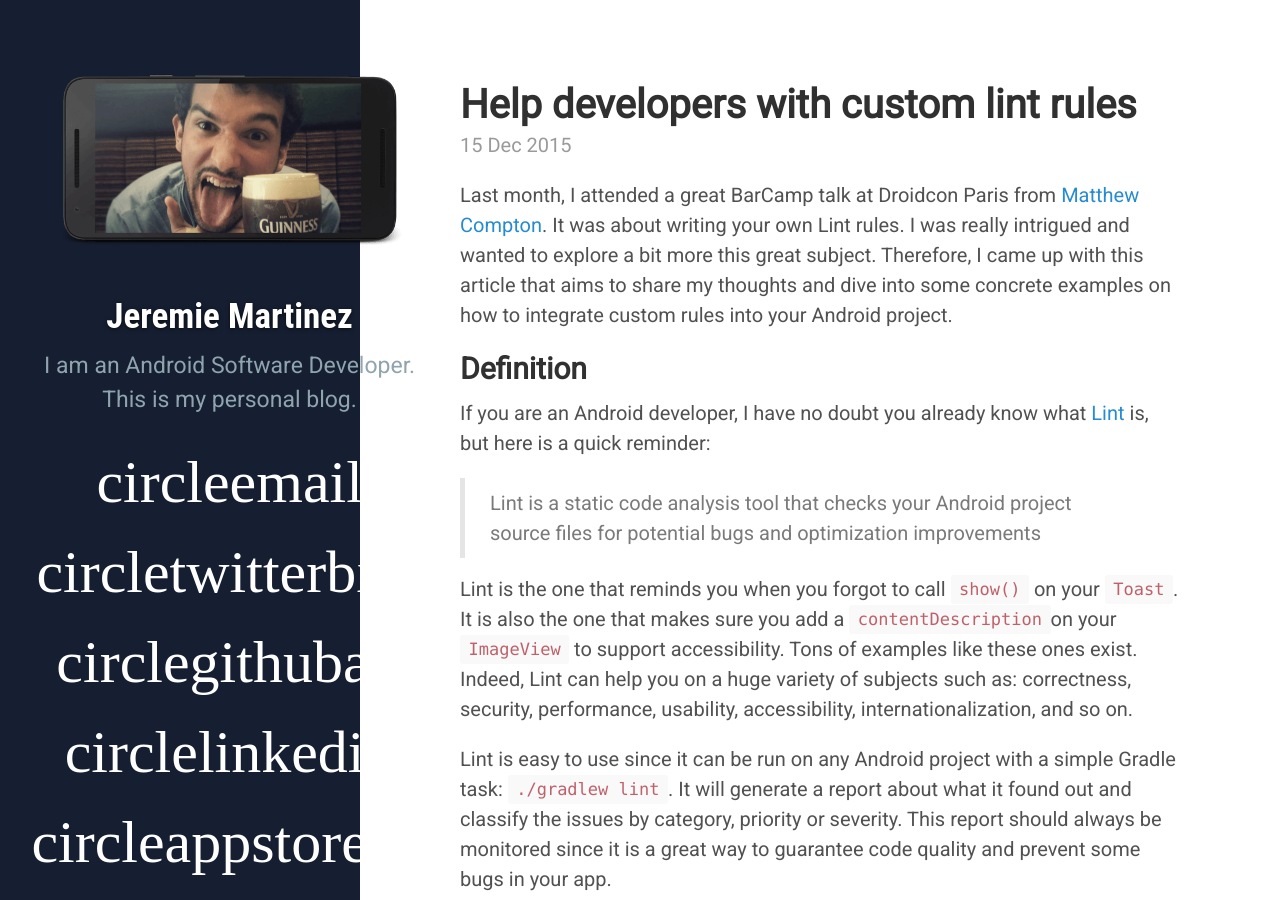
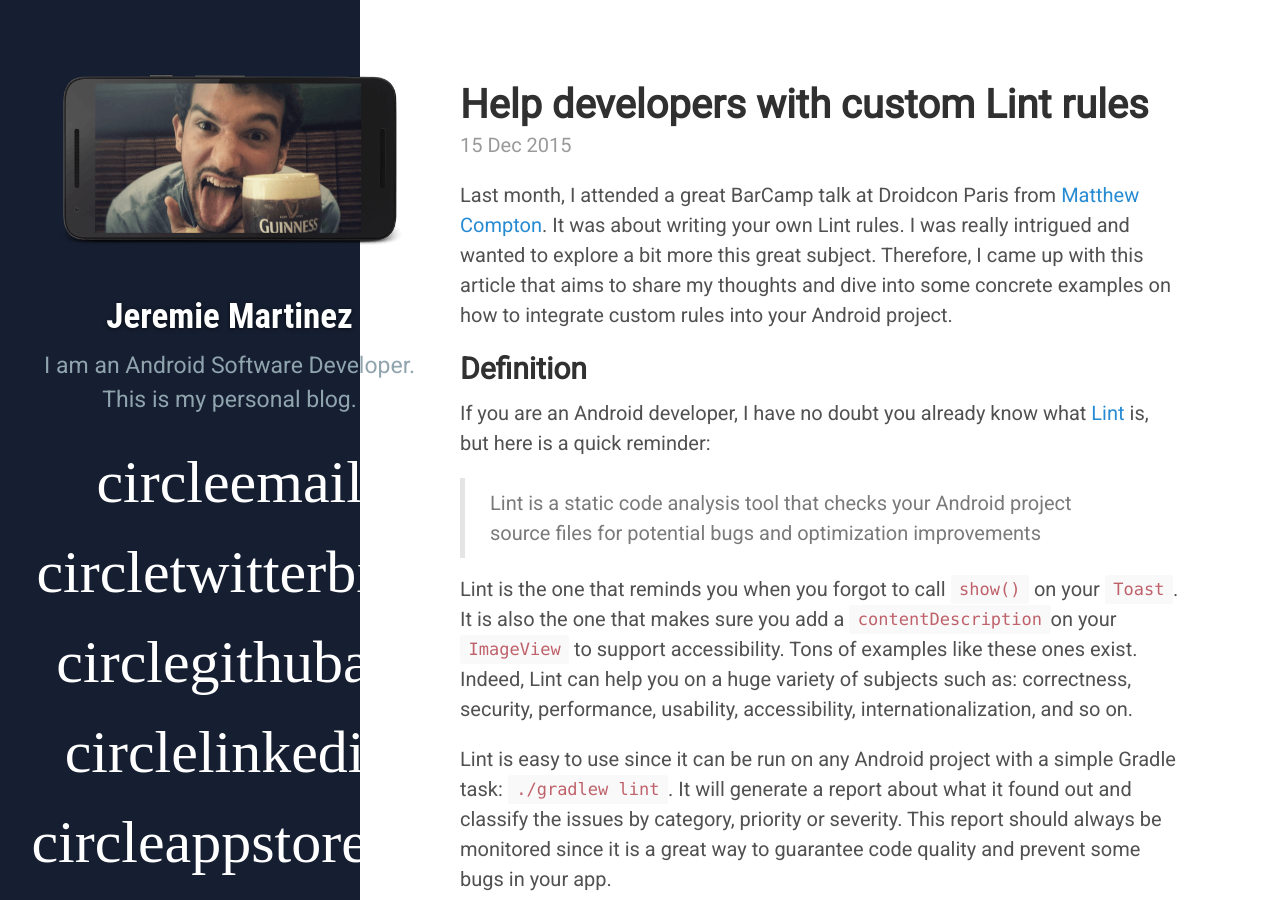
Before and after one commit to jeremiemartinez/jeremiemartinez.github.com, a Jekyll site: the page built from _posts/2015-12-15-custom-lint-rules.md, in a window 1280 px wide and 900 px high. Built offline with Jekyll 4.4.1, drawn with Linux system fonts in a browser that asks for light colours; some web fonts are replaced; Markdown is read by kramdown in place of the engine named in the settings; comment, search, counter and statistics services are not loaded.

Commit message:
Fix review

```diff
--- a/_posts/2015-12-15-custom-lint-rules.md
+++ b/_posts/2015-12-15-custom-lint-rules.md
@@ -1,6 +1,6 @@
 ---
 layout: post
-title: Help developers with custom lint rules
+title: Help developers with custom Lint rules
 comments: true
 visible: 1
 ---
```
